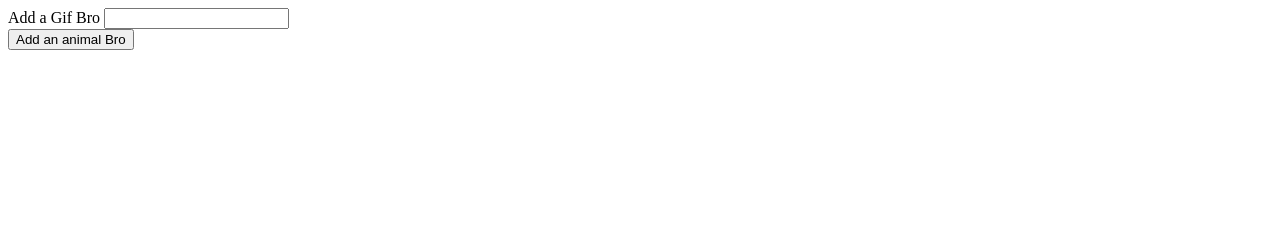
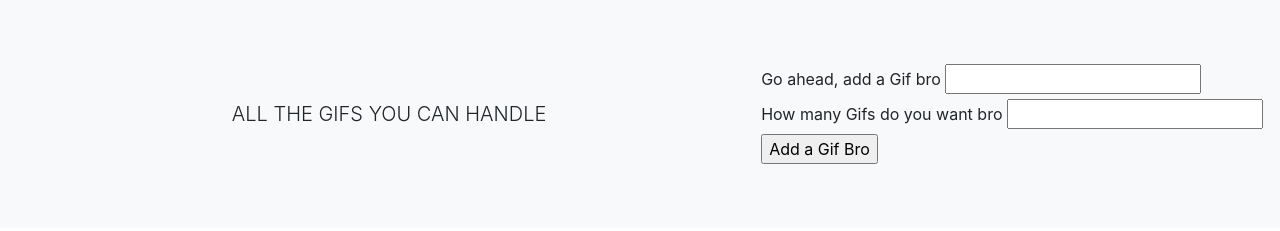
Before and after one commit to mkedir001/Giphy-week6, a plain HTML site: page index.html in a window 1280 px wide. Drawn offline with nearby package versions, Linux system fonts and the light colour scheme.

Commit message:
tuesday morning commit

```diff
--- a/assets/javascript/app.js
+++ b/assets/javascript/app.js
@@ -69,7 +69,7 @@
 
   function clicker() {
       var animal = $(this).attr("data-name");
-      var limit = 5;
+      var limit = $("#numberinput").val().trim();
       var queryURL = "https://api.giphy.com/v1/gifs/search?q=" +
         animal + "&api_key=dc6zaTOxFJmzC&limit=" + limit;
 
--- a/index.html
+++ b/index.html
@@ -4,21 +4,35 @@
 <head>
   <meta charset="utf-8">
   <title>Animal Buttons</title>
+  <link rel="stylesheet" href="https://maxcdn.bootstrapcdn.com/bootstrap/4.0.0-beta.2/css/bootstrap.min.css" integrity="sha384-PsH8R72JQ3SOdhVi3uxftmaW6Vc51MKb0q5P2rRUpPvrszuE4W1povHYgTpBfshb" crossorigin="anonymous">
 </head>
 
 <body>
-  <div id="animal-buttons">
+  <!-- <div id="animal-buttons">
+
+  </div> -->
+   <nav class="navbar navbar-light bg-light row jumbotron">
+  <a class="navbar-brand mx-auto display-4">ALL THE GIFS YOU CAN HANDLE</a>
+  <form class="form-inline">
+    <!-- <input class="form-control mr-sm-2" type="search" placeholder="Search" aria-label="Search"> -->
+    <!-- <button class="btn btn-outline-success my-2 my-sm-0">Start</button> -->
+  </form>
+
+
+  <form id="animal-form">
+      <label for="searchinput">Go ahead, add a Gif bro</label>
+      <input type="text" id="searchinput"><br>
+      <label for="searchinput">How many Gifs do you want bro</label>
+      <input type="text" id="numberinput"><br>
+
+      <!-- Button triggers new gif to be added -->
+      <input id="add-animal" type="submit" value="Add a Gif Bro">
+    </form>
+
+</nav>
+   <div id="animal-buttons">
 
   </div>
-
-  <form id="animal-form">
-      <label for="searchinput">Add a Gif Bro</label>
-      <input type="text" id="searchinput"><br>
-
-      <!-- Button triggers new gif to be added -->
-      <input id="add-animal" type="submit" value="Add an animal Bro">
-    </form>
-
     <div id="gifs-appear-here">
 
     </div>
```
